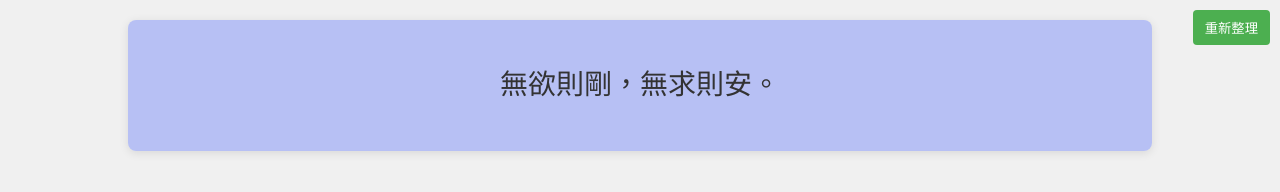
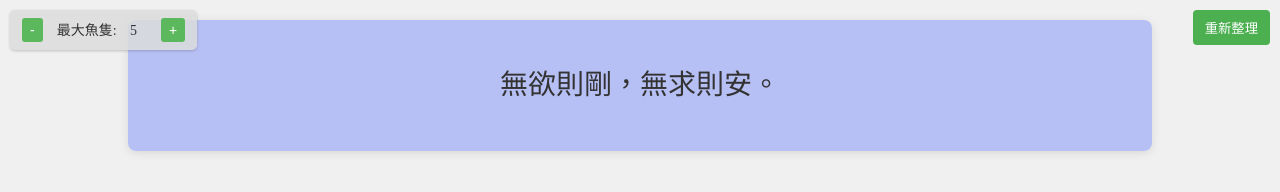
Before and after one commit to q5089877/fish_box, a plain HTML site: page index.html in a window 1280 px wide. Drawn offline with Linux system fonts and the light colour scheme.

Commit message:
可變更魚的數量

```diff
--- a/index.html
+++ b/index.html
@@ -111,6 +111,38 @@
             border-radius: 4px;
             cursor: pointer;
         }
+
+        #controls-container {
+            position: absolute;
+            top: 10px;
+            left: 10px;
+            z-index: 100; /* 確保在魚缸和其他元素之上 */
+            background-color: rgba(220, 220, 220, 0.85); /* 淡灰色背景，半透明 */
+            padding: 8px 12px;
+            border-radius: 5px;
+            box-shadow: 0 1px 3px rgba(0,0,0,0.2);
+            display: flex;
+            align-items: center;
+        }
+
+        #max-fish-control span {
+            margin: 0 10px;
+            font-size: 14px;
+            color: #333;
+        }
+
+        #max-fish-control button {
+            padding: 4px 8px; /* 調整按鈕大小 */
+            font-size: 14px;
+            cursor: pointer;
+            background-color: #5cb85c; /* 綠色按鈕 */
+            color: white;
+            border: none;
+            border-radius: 3px;
+        }
+        #max-fish-control button:hover {
+            background-color: #4cae4c;
+        }
     </style>
 </head>
 <body>
@@ -118,9 +150,17 @@
     <div id="quote-container">
         <p id="quote-text">每日佛經語錄加載中...</p>
     </div>
-        <div id="refresh-button-container">
-            <button id="refresh-button">重新整理</button>
+
+    <div id="controls-container">
+        <div id="max-fish-control">
+            <button id="decrease-fish" title="減少魚隻">-</button>
+            <span>最大魚隻: <span id="max-fish-display">5</span></span>
+            <button id="increase-fish" title="增加魚隻">+</button>
         </div>
+    </div>
+    <div id="refresh-button-container">
+        <button id="refresh-button">重新整理</button>
+    </div>
     <div id="aquarium-container">
         <!-- 魚會被動態添加到這裡 -->
         <!-- <div class="seaweed"></div> -->
--- a/main_app.js
+++ b/main_app.js
@@ -120,7 +120,9 @@ const buddhistQuotes = [
     const INITIAL_FISH_SIZE = 35;
     const SEAWEED_SIZE_AFTER_TRANSFORM = 22;
     const SEAWEED_EMOJI_AFTER_TRANSFORM = '🌿'; // 轉換後的水草 Emoji
-    const MAX_FISHES = Math.floor(Math.random() * (8 - 4 + 1)) + 3; // 4 到 8 隻魚
+    let MAX_FISHES = 5; // 預設最大魚隻數量，使用者可以更改
+    const MIN_FISHES_LIMIT = 1; // 最小魚隻數量限制
+    const MAX_FISHES_LIMIT = 20; // 最大魚隻數量限制 (可選)
 
     // Available food emojis based on your request
     const availableFoodEmojis = [
@@ -140,6 +142,11 @@ const buddhistQuotes = [
     const availableFishEmojis = ['🐟', '🐠', '🐡', '🐳', '🐋', '🐙', '🦑', '🦐', '🦀'];
     // fishGrowthStages constant removed as growth functionality is removed.
 
+    // DOM elements for max fish control
+    const decreaseFishButton = document.getElementById('decrease-fish');
+    const increaseFishButton = document.getElementById('increase-fish');
+    const maxFishDisplay = document.getElementById('max-fish-display');
+
     // 顯示每日語錄
     function displayDailyQuote() {
         // 每次都隨機選擇一句新的佛語
@@ -151,6 +158,7 @@ const buddhistQuotes = [
 
         quoteContainer.style.display = 'block';
         aquariumContainer.style.display = 'none'; // 初始隱藏魚缸
+        updateMaxFishDisplay(); // 初始化時更新顯示
     }
 
     // 重新整理按鈕的事件監聽器
@@ -309,6 +317,48 @@ const buddhistQuotes = [
         fishes.push(fishInstance); // 添加到全局魚列表
     }
 
+    // 更新顯示最大魚數量的 UI
+    function updateMaxFishDisplay() {
+        if (maxFishDisplay) {
+            maxFishDisplay.textContent = MAX_FISHES;
+        }
+    }
+
+    // 調整魚的數量以符合 MAX_FISHES 限制
+    function adjustFishPopulation() {
+        // 如果當前魚的數量超過了新的最大限制，則移除多餘的魚
+        while (fishes.length > MAX_FISHES) {
+            const fishToRemove = fishes.pop(); // 從陣列末尾移除魚
+            if (fishToRemove && fishToRemove.element && fishToRemove.element.parentNode) {
+                fishToRemove.element.parentNode.removeChild(fishToRemove.element);
+                // 魚的氣泡會自行消失，不需要特別處理
+            }
+        }
+        // 如果希望在增加 MAX_FISHES 時立即補充魚（即使沒有魚轉換），可以在這裡添加邏輯
+        // 但目前的設計是等待魚轉換時自然補充到新的上限
+    }
+
+    // 事件監聽器：減少最大魚隻數量
+    decreaseFishButton.addEventListener('click', () => {
+        if (MAX_FISHES > MIN_FISHES_LIMIT) {
+            MAX_FISHES--;
+            updateMaxFishDisplay();
+            adjustFishPopulation(); // 移除多餘的魚
+        }
+    });
+
+    // 事件監聽器：增加最大魚隻數量
+    increaseFishButton.addEventListener('click', () => {
+        if (MAX_FISHES < MAX_FISHES_LIMIT) { // 可選的上限檢查
+            MAX_FISHES++;
+            updateMaxFishDisplay();
+            // 當增加最大魚隻數量時，立即補充魚直到達到新的 MAX_FISHES
+            while (fishes.length < MAX_FISHES) {
+                spawnSingleFish();
+            }
+        }
+    });
+
     function initAquarium() {
         const aquariumWidth = aquariumContainer.clientWidth;
         const aquariumHeight = aquariumContainer.clientHeight;
@@ -366,7 +416,10 @@ const buddhistQuotes = [
         }
         // 生成因轉換而需要補充的新魚
         for (let k = 0; k < fishSpawnCount; k++) {
-            spawnSingleFish();
+            // 檢查是否低於（新的）最大魚隻限制
+            if (fishes.length < MAX_FISHES) {
+                spawnSingleFish();
+            }
         }
 
         // Update food particles (for sinking)
```
